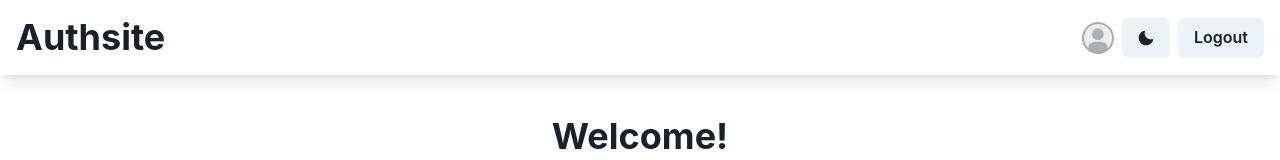
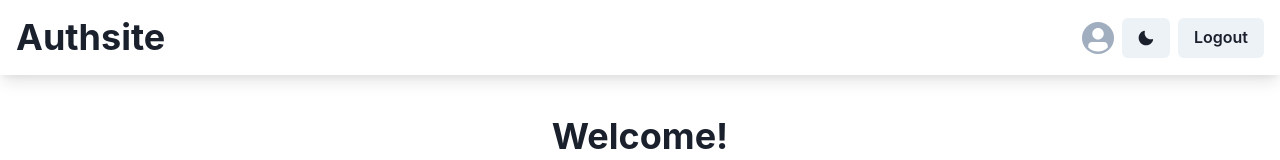
Before and after one commit to danlopes-arc/auth-site-web, a React (Create React App) app: page / in a window 1280 px wide. Shown: the top 160 px of the page. Built offline with nearby package versions, Linux system fonts and the light colour scheme; sample sign-in values are in the browser's storage.

Commit message:
Remove avatar picture and add tooltip

```diff
--- a/src/components/NavBar.tsx
+++ b/src/components/NavBar.tsx
@@ -5,6 +5,7 @@ import {
   Button,
   useColorMode,
   Avatar,
+  Tooltip,
 } from '@chakra-ui/react'
 import React from 'react'
 import { useDispatch, useSelector } from 'react-redux'
@@ -29,17 +30,14 @@ const NavBar: React.FC<NavBarProps> = () => {
         {loggedIn ? (
           <Link to="/me">
             <Flex align="center">
-              <Avatar
-                justifySelf="center"
-                size="sm"
-                name={user?.name}
-                src="/pictures/default-profile-pic.jpg"
-                borderWidth="2px"
-                borderColor="#AAA"
-              />
-              {/* <Heading as="span" fontSize="lg" ml={2}>
-                {user?.name}
-              </Heading> */}
+              <Tooltip hasArrow  label={user?.name} aria-label={user?.name}>
+                <Avatar
+                  justifySelf="center"
+                  size="sm"
+                  name={user?.name}
+                  // src="/pictures/default-profile-pic.jpg"
+                />
+              </Tooltip>
             </Flex>
           </Link>
         ) : null}
--- a/src/pages/me.tsx
+++ b/src/pages/me.tsx
@@ -45,9 +45,7 @@ const Me: React.FC<MeProps> = () => {
         justifySelf="center"
         size="2xl"
         name={user?.name}
-        src="/pictures/default-profile-pic.jpg"
-        borderWidth="2px"
-        borderColor="#AAA"
+        // src="/pictures/default-profile-pic.jpg"
       />
       <Heading as="span">{user?.name}</Heading>
       <Text as="span" fontSize="lg">
```
